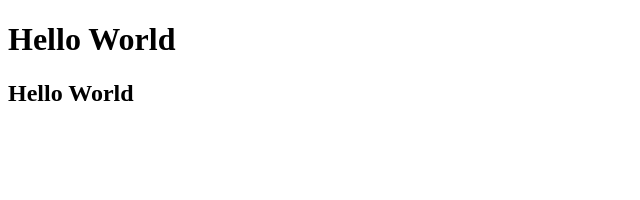
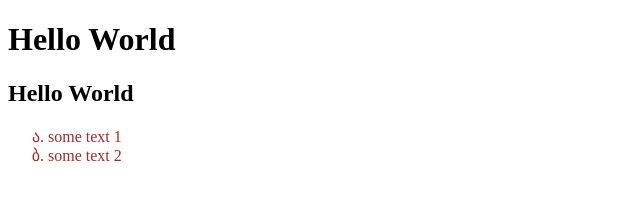
Before and after one commit to shafayetullah7/second-repo, a plain HTML site: page index.html in a window 1280 px wide. Shown: the whole page, without its empty margins (0-640 px from the left). Drawn offline with Linux system fonts and the light colour scheme.

Commit message:
style and code

```diff
--- a/index.html
+++ b/index.html
@@ -5,10 +5,16 @@
     <meta http-equiv="X-UA-Compatible" content="IE=edge">
     <meta name="viewport" content="width=device-width, initial-scale=1.0">
     <title>Second test repo</title>
+    <link rel="stylesheet" href="style.css">
 </head>
 <body>
     <h1>Hello World</h1>
     <h2>Hello World</h2>
 
+    <ul>
+        <li>some text 1</li>
+        <li>some text 2</li>
+    </ul>
+
 </body>
 </html>
--- /dev/null
+++ b/style.css
@@ -0,0 +1,4 @@
+li{
+    list-style-type:georgian;
+    color: brown;
+}
```
